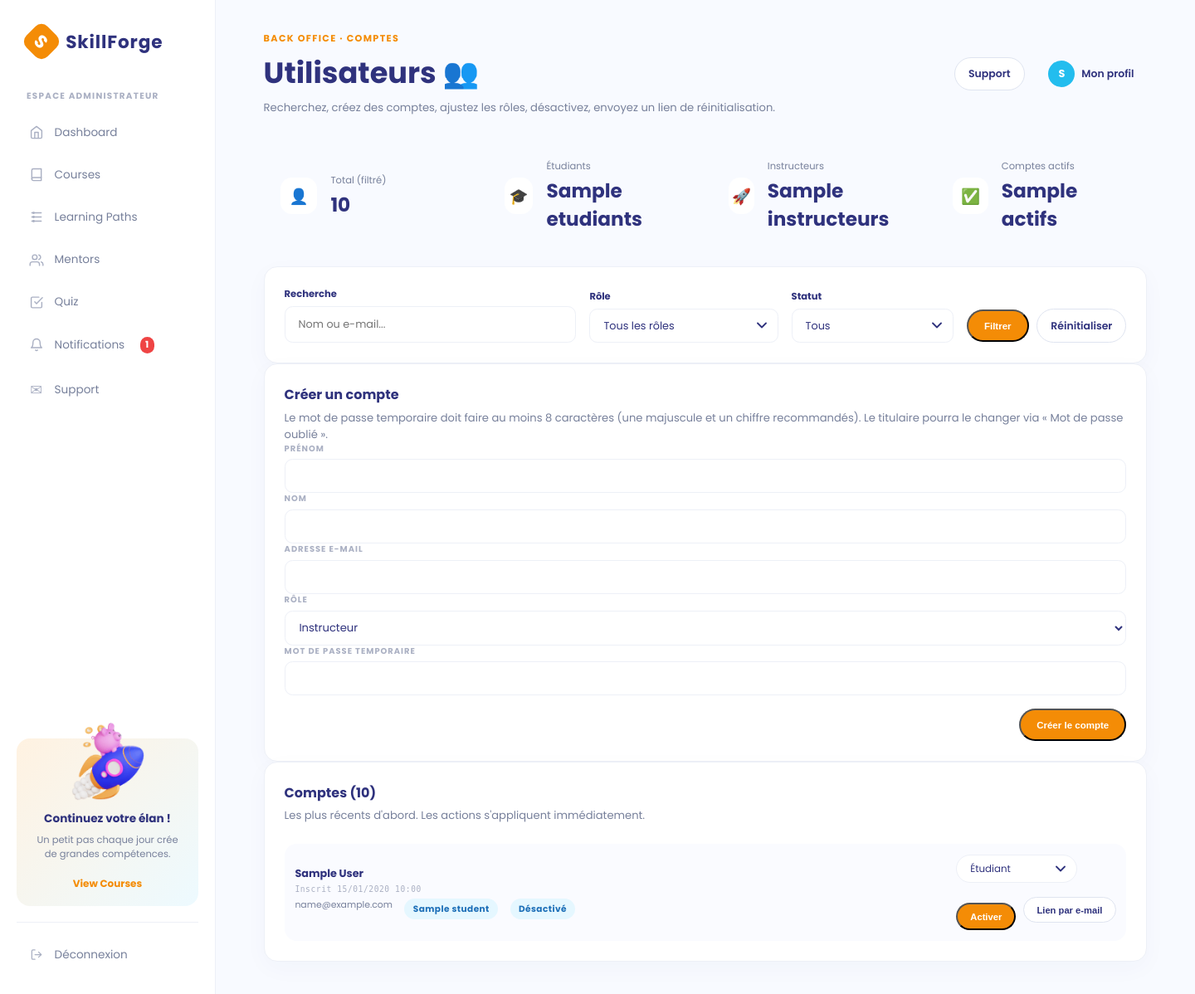
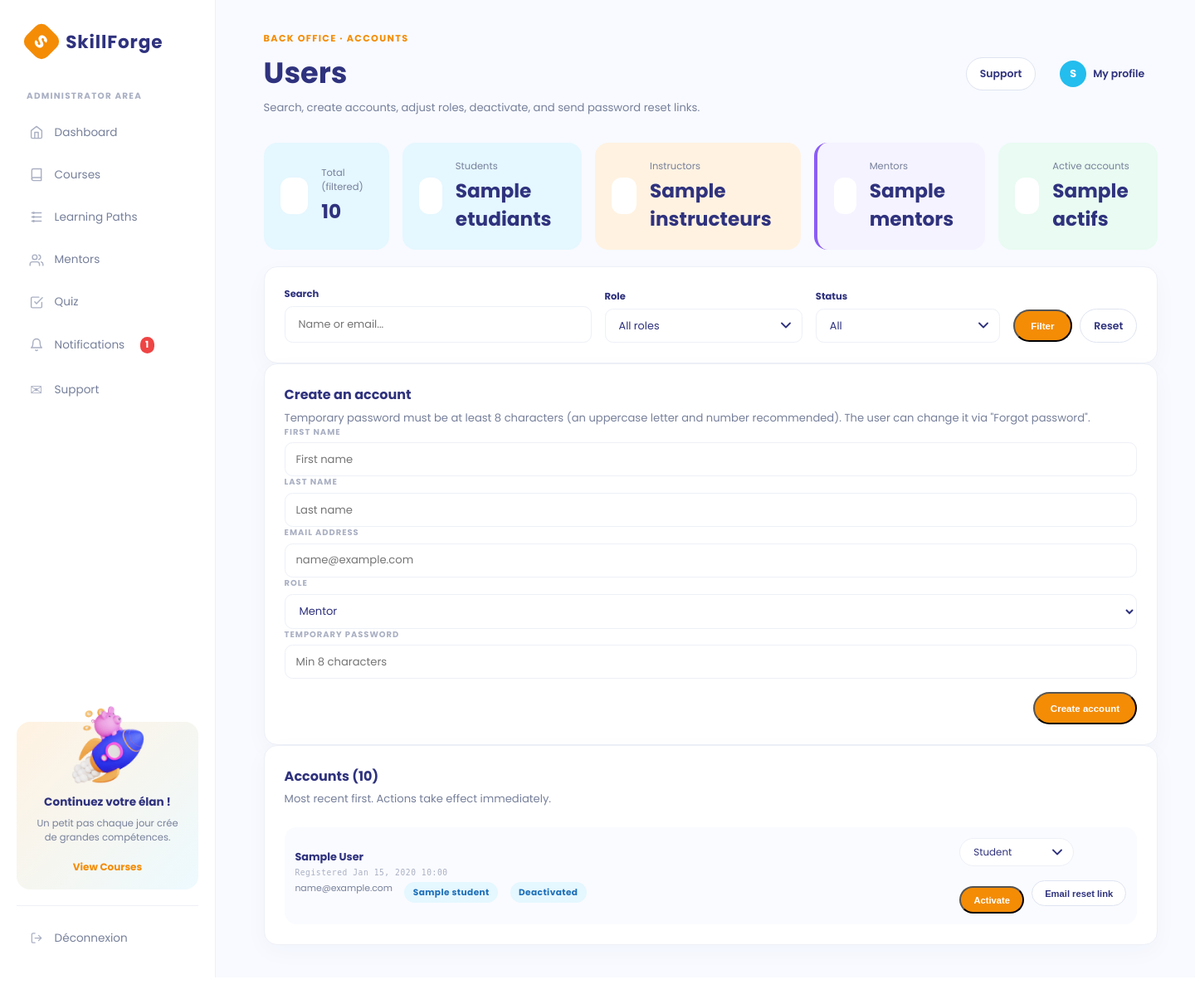
Before and after one commit to rayssen-draouil/Django-E-learning-, a Django app: template templates/users/admin_users.html in a window 1440 px wide. Shown: the whole page at 83% size. Run offline with Django 5.2, Linux system fonts and the light colour scheme; the template is opened without the code that fills it: most values are stand-ins (such as "Sample title", 1, 10 or a date in 2020); some libraries are stand-ins or nearby versions.

Commit message:
feat: translate users admin and support pages to English, add Mentor role and modernize AI icons

```diff
--- a/apps/support/templates/support/list_admin.html
+++ b/apps/support/templates/support/list_admin.html
@@ -31,7 +31,7 @@
                 </div>
             </form>
         </section>
-        <p class="support-result"><span><strong>{{ queue.total }}</strong> ticket{{ queue.total|pluralize }} in the queue</span><span>Tri&nbsp;: {% if filters.sort == "priority" %}priority{% elif filters.sort == "oldest" %}oldest first{% else %}recent activity{% endif %}</span></p>
+        <p class="support-result"><span><strong>{{ queue.total }}</strong> ticket{{ queue.total|pluralize }} in the queue</span><span>Sort&nbsp;: {% if filters.sort == "priority" %}priority{% elif filters.sort == "oldest" %}oldest first{% else %}recent activity{% endif %}</span></p>
         <section class="panel" aria-label="Requests">
             <div class="panel-heading">
                 <div><h2>Requests</h2><p>Filtered list, most recent first by default.</p></div>
--- a/templates/users/admin_users.html
+++ b/templates/users/admin_users.html
@@ -1,102 +1,201 @@
-{% load static %}<!doctype html><html lang="fr"><head><meta charset="utf-8"><meta name="viewport" content="width=device-width, initial-scale=1"><title>Comptes utilisateurs | SkillForge</title><link rel="shortcut icon" type="image/png" href="{% static 'backoffice/images/favicon.png' %}"><link rel="preconnect" href="https://fonts.googleapis.com"><link href="https://fonts.googleapis.com/css2?family=Poppins:wght@400;500;600;700&display=swap" rel="stylesheet"><link rel="stylesheet" href="{% static 'backoffice/dashboard.css' %}?v=9"></head><body class="dashboard-body"><div class="dashboard-shell">
-    {% include "backoffice/partials/sidebar.html" with section="users" role_label="ESPACE ADMINISTRATEUR" %}
+{% load static %}<!doctype html>
+<html lang="en">
+<head>
+    <meta charset="utf-8">
+    <meta name="viewport" content="width=device-width, initial-scale=1">
+    <title>User Accounts | SkillForge</title>
+    <link rel="shortcut icon" type="image/png" href="{% static 'backoffice/images/favicon.png' %}">
+    <link rel="preconnect" href="https://fonts.googleapis.com">
+    <link href="https://fonts.googleapis.com/css2?family=Poppins:wght@400;500;600;700&display=swap" rel="stylesheet">
+    <link rel="stylesheet" href="{% static 'backoffice/dashboard.css' %}?v=10">
+    <script src="https://cdn.jsdelivr.net/npm/iconify-icon@1.0.8/dist/iconify-icon.min.js"></script>
+    <style>
+        .stats-grid-5 {
+            display: grid;
+            grid-template-columns: repeat(5, 1fr);
+            gap: 1rem;
+            margin-bottom: 1.25rem;
+        }
+        @media (max-width: 1100px) {
+            .stats-grid-5 { grid-template-columns: repeat(3, 1fr); }
+        }
+        @media (max-width: 768px) {
+            .stats-grid-5 { grid-template-columns: repeat(2, 1fr); }
+        }
+        @media (max-width: 480px) {
+            .stats-grid-5 { grid-template-columns: 1fr; }
+        }
+        .stat-icon {
+            display: flex;
+            align-items: center;
+            justify-content: center;
+            font-size: 1.45rem;
+            border-radius: 0.75rem;
+        }
+        .stat-icon iconify-icon {
+            display: inline-block;
+        }
+        .bar-purple {
+            border-left: 4px solid #8b5cf6;
+        }
+        .light-purple {
+            background: #f5f3ff;
+        }
+        .support-chip--purple {
+            background: #ede9fe;
+            color: #6d28d9;
+        }
+    </style>
+</head>
+<body class="dashboard-body">
+<div class="dashboard-shell">
+    {% include "backoffice/partials/sidebar.html" with section="users" role_label="ADMINISTRATOR AREA" %}
     <main class="dashboard-main admin-users">
         {% for message in messages %}
             <div class="support-msg support-msg--{{ message.tags }}">{{ message }}</div>
         {% endfor %}
         <header class="dashboard-header">
             <div>
-                <p class="eyebrow">BACK OFFICE &#183; COMPTES</p>
-                <h1>Utilisateurs <span aria-hidden="true">&#128101;</span></h1>
-                <p class="header-subtitle">Recherchez, créez des comptes, ajustez les rôles, désactivez, envoyez un lien de réinitialisation.</p>
+                <p class="eyebrow">BACK OFFICE &#183; ACCOUNTS</p>
+                <h1>Users <iconify-icon icon="solar:users-group-two-rounded-bold-duotone" style="font-size: 1.75rem; vertical-align: middle; margin-left: 0.35rem; color: #f59e0b;"></iconify-icon></h1>
+                <p class="header-subtitle">Search, create accounts, adjust roles, deactivate, and send password reset links.</p>
             </div>
             <div class="header-actions">
                 <a href="{% url 'support:dashboard' %}" class="outline-button">Support</a>
                 <a href="{% url 'users:profile' %}" class="profile-chip">
                     <span>{{ user.first_name|default:"S"|first|upper }}</span>
-                    {{ user.first_name|default:"Mon profil" }}
+                    {{ user.first_name|default:"My profile" }}
                 </a>
             </div>
         </header>
 
-        <section class="stats-grid" aria-label="Statistiques des comptes">
-            <article class="stat-card bar-grey"><div class="stat-icon">&#128100;</div><div><p>Total (filtré)</p><strong>{{ total }}</strong></div></article>
-            <article class="stat-card bar-blue"><div class="stat-icon">&#127891;</div><div><p>Étudiants</p><strong>{{ etudiants }}</strong></div></article>
-            <article class="stat-card bar-orange"><div class="stat-icon">&#128640;</div><div><p>Instructeurs</p><strong>{{ instructeurs }}</strong></div></article>
-            <article class="stat-card bar-green"><div class="stat-icon">&#9989;</div><div><p>Comptes actifs</p><strong>{{ actifs }}</strong></div></article>
+        <section class="stats-grid stats-grid-5" aria-label="Account Statistics">
+            <article class="stat-card bar-grey light-blue">
+                <div class="stat-icon" style="color: #64748b;">
+                    <iconify-icon icon="solar:users-group-rounded-bold-duotone"></iconify-icon>
+                </div>
+                <div><p>Total (filtered)</p><strong>{{ total }}</strong></div>
+            </article>
+            <article class="stat-card bar-blue light-blue">
+                <div class="stat-icon" style="color: #0284c7;">
+                    <iconify-icon icon="solar:diploma-bold-duotone"></iconify-icon>
+                </div>
+                <div><p>Students</p><strong>{{ etudiants }}</strong></div>
+            </article>
+            <article class="stat-card bar-orange light-orange">
+                <div class="stat-icon" style="color: #ea580c;">
+                    <iconify-icon icon="solar:presentation-graph-bold-duotone"></iconify-icon>
+                </div>
+                <div><p>Instructors</p><strong>{{ instructeurs }}</strong></div>
+            </article>
+            <article class="stat-card bar-purple light-purple">
+                <div class="stat-icon" style="color: #7c3aed;">
+                    <iconify-icon icon="solar:cup-star-bold-duotone"></iconify-icon>
+                </div>
+                <div><p>Mentors</p><strong>{{ mentors }}</strong></div>
+            </article>
+            <article class="stat-card bar-green light-green">
+                <div class="stat-icon" style="color: #16a34a;">
+                    <iconify-icon icon="solar:check-circle-bold-duotone"></iconify-icon>
+                </div>
+                <div><p>Active accounts</p><strong>{{ actifs }}</strong></div>
+            </article>
         </section>
 
-        <section class="panel" aria-label="Filtres">
+        <section class="panel" aria-label="Filters">
             <form method="get" class="dashboard-filter-form">
                 <div class="filter-field">
-                    <label for="q">Recherche</label>
-                    <input id="q" name="q" type="search" value="{{ filters.q }}" placeholder="Nom ou e-mail...">
+                    <label for="q">Search</label>
+                    <input id="q" name="q" type="search" value="{{ filters.q }}" placeholder="Name or email...">
                 </div>
                 <div class="filter-field">
-                    <label for="role">Rôle</label>
+                    <label for="role">Role</label>
                     <select id="role" name="role">
-                        <option value="">Tous les rôles</option>
-                        <option value="student" {% if filters.role == 'student' %}selected{% endif %}>Étudiants</option>
-                        <option value="instructor" {% if filters.role == 'instructor' %}selected{% endif %}>Instructeurs</option>
-                        <option value="admin" {% if filters.role == 'admin' %}selected{% endif %}>Administrateurs</option>
+                        <option value="">All roles</option>
+                        <option value="student" {% if filters.role == 'student' %}selected{% endif %}>Students</option>
+                        <option value="instructor" {% if filters.role == 'instructor' %}selected{% endif %}>Instructors</option>
+                        <option value="mentor" {% if filters.role == 'mentor' %}selected{% endif %}>Mentors</option>
+                        <option value="admin" {% if filters.role == 'admin' %}selected{% endif %}>Administrators</option>
                     </select>
                 </div>
                 <div class="filter-field">
-                    <label for="active">Statut</label>
+                    <label for="active">Status</label>
                     <select id="active" name="active">
-                        <option value="">Tous</option>
-                        <option value="yes" {% if filters.active == 'yes' %}selected{% endif %}>Actifs</option>
-                        <option value="no" {% if filters.active == 'no' %}selected{% endif %}>Désactivés</option>
+                        <option value="">All</option>
+                        <option value="yes" {% if filters.active == 'yes' %}selected{% endif %}>Active</option>
+                        <option value="no" {% if filters.active == 'no' %}selected{% endif %}>Deactivated</option>
                     </select>
                 </div>
                 <div class="support-form-actions">
-                    <button class="primary-button" type="submit">Filtrer</button>
-                    <a class="outline-button" href="{% url 'users:admin_users' %}">Réinitialiser</a>
+                    <button class="primary-button" type="submit">Filter</button>
+                    <a class="outline-button" href="{% url 'users:admin_users' %}">Reset</a>
                 </div>
             </form>
         </section>
 
-        <section class="panel" aria-label="Créer un compte">
+        <section class="panel" aria-label="Create account">
             <div class="panel-heading">
-                <div><h2>Créer un compte</h2><p>Le mot de passe temporaire doit faire au moins 8 caractères (une majuscule et un chiffre recommandés). Le titulaire pourra le changer via &#171;&#160;Mot de passe oublié&#160;&#187;.</p></div>
+                <div>
+                    <h2>Create an account</h2>
+                    <p>Temporary password must be at least 8 characters (an uppercase letter and number recommended). The user can change it via "Forgot password".</p>
+                </div>
             </div>
             <form method="post" class="support-form">
                 {% csrf_token %}
                 <input type="hidden" name="action" value="create">
                 <div class="support-fields">
-                    <div><label for="c-prenom">Prénom</label><input id="c-prenom" name="first_name" required></div>
-                    <div><label for="c-nom">Nom</label><input id="c-nom" name="last_name" required></div>
-                    <div><label for="c-email">Adresse e-mail</label><input id="c-email" name="email" type="email" required></div>
-                    <div><label for="c-role">Rôle</label>
+                    <div><label for="c-prenom">First name</label><input id="c-prenom" name="first_name" required placeholder="First name"></div>
+                    <div><label for="c-nom">Last name</label><input id="c-nom" name="last_name" required placeholder="Last name"></div>
+                    <div><label for="c-email">Email address</label><input id="c-email" name="email" type="email" required placeholder="name@example.com"></div>
+                    <div>
+                        <label for="c-role">Role</label>
                         <select id="c-role" name="role">
-                            <option value="student">Étudiant</option>
-                            <option value="instructor" selected>Instructeur</option>
+                            <option value="student">Student</option>
+                            <option value="instructor">Instructor</option>
+                            <option value="mentor" selected>Mentor</option>
+                            <option value="admin">Administrator</option>
                         </select>
                     </div>
-                    <div><label for="c-pass">Mot de passe temporaire</label><input id="c-pass" name="password" type="text" minlength="8" required></div>
+                    <div><label for="c-pass">Temporary password</label><input id="c-pass" name="password" type="text" minlength="8" required placeholder="Min 8 characters"></div>
                 </div>
-                <div class="support-form-actions"><button class="primary-button" type="submit">Créer le compte</button></div>
+                <div class="support-form-actions">
+                    <button class="primary-button" type="submit">Create account</button>
+                </div>
             </form>
         </section>
 
-        <section class="panel" aria-label="Comptes">
+        <section class="panel" aria-label="Accounts">
             <div class="panel-heading">
-                <div><h2>Comptes ({{ total }})</h2><p>Les plus récents d'abord. Les actions s'appliquent immédiatement.</p></div>
+                <div>
+                    <h2>Accounts ({{ total }})</h2>
+                    <p>Most recent first. Actions take effect immediately.</p>
+                </div>
             </div>
             <div class="course-list">
                 {% for compte in comptes %}
                 <article class="course-row">
                     <div class="course-info">
                         <h3>{{ compte.first_name }} {{ compte.last_name }}</h3>
-                        <div class="support-ref">Inscrit {{ compte.created_at|date:"d/m/Y H:i" }}</div>
+                        <div class="support-ref">Registered {{ compte.created_at|date:"M j, Y H:i" }}</div>
                         <div class="course-meta">
                             <span>{{ compte.email }}</span>
-                            {% if compte.role == 'admin' %}<span class="support-chip support-chip--urgent">{{ role_status.admin }}</span>
-                            {% elif compte.role == 'instructor' %}<span class="support-chip support-chip--medium">{{ role_status.instructor }}</span>
-                            {% else %}<span class="support-chip support-chip--low">{{ role_status.student }}</span>{% endif %}
-                            {% if compte.is_active %}<span class="support-chip support-chip--resolved">Actif</span>
-                            {% else %}<span class="support-chip support-chip--open">Désactivé</span>{% endif %}
-                            {% if compte.id == self_id %}<span class="support-chip">Vous</span>{% endif %}
+                            {% if compte.role == 'admin' %}
+                                <span class="support-chip support-chip--urgent">{{ role_status.admin|default:"Administrator" }}</span>
+                            {% elif compte.role == 'mentor' %}
+                                <span class="support-chip support-chip--purple">{{ role_status.mentor|default:"Mentor" }}</span>
+                            {% elif compte.role == 'instructor' %}
+                                <span class="support-chip support-chip--medium">{{ role_status.instructor|default:"Instructor" }}</span>
+                            {% else %}
+                                <span class="support-chip support-chip--low">{{ role_status.student|default:"Student" }}</span>
+                            {% endif %}
+
+                            {% if compte.is_active %}
+                                <span class="support-chip support-chip--resolved">Active</span>
+                            {% else %}
+                                <span class="support-chip support-chip--open">Deactivated</span>
+                            {% endif %}
+
+                            {% if compte.id == self_id %}<span class="support-chip">You</span>{% endif %}
                         </div>
                     </div>
                     <div class="course-actions">
@@ -105,9 +204,10 @@
                             <input type="hidden" name="action" value="change_role">
                             <input type="hidden" name="user_id" value="{{ compte.id }}">
                             <select name="new_role" onchange="this.form.submit()">
-                                <option value="student" {% if compte.role == 'student' %}selected{% endif %}>Étudiant</option>
-                                <option value="instructor" {% if compte.role == 'instructor' %}selected{% endif %}>Instructeur</option>
-                                <option value="admin" {% if compte.role == 'admin' %}selected{% endif %}>Administrateur</option>
+                                <option value="student" {% if compte.role == 'student' %}selected{% endif %}>Student</option>
+                                <option value="instructor" {% if compte.role == 'instructor' %}selected{% endif %}>Instructor</option>
+                                <option value="mentor" {% if compte.role == 'mentor' %}selected{% endif %}>Mentor</option>
+                                <option value="admin" {% if compte.role == 'admin' %}selected{% endif %}>Administrator</option>
                             </select>
                         </form>
                         <form method="post">
@@ -115,20 +215,24 @@
                             <input type="hidden" name="action" value="toggle_active">
                             <input type="hidden" name="user_id" value="{{ compte.id }}">
                             <input type="hidden" name="become_active" value="{% if compte.is_active %}0{% else %}1{% endif %}">
-                            <button class="{% if compte.is_active %}outline-button{% else %}primary-button{% endif %}" type="submit">{% if compte.is_active %}Désactiver{% else %}Activer{% endif %}</button>
+                            <button class="{% if compte.is_active %}outline-button{% else %}primary-button{% endif %}" type="submit">
+                                {% if compte.is_active %}Deactivate{% else %}Activate{% endif %}
+                            </button>
                         </form>
                         <form method="post">
                             {% csrf_token %}
                             <input type="hidden" name="action" value="send_reset">
                             <input type="hidden" name="user_id" value="{{ compte.id }}">
-                            <button class="outline-button" type="submit" title="Envoyer à cette adresse un lien de choix de mot de passe valable 30 minutes">Lien par e-mail</button>
+                            <button class="outline-button" type="submit" title="Send a password reset link to this email address (valid for 30 minutes)">Email reset link</button>
                         </form>
                     </div>
                 </article>
                 {% empty %}
-                    <p>Aucun compte ne correspond à ces filtres.</p>
+                    <p>No accounts match these filters.</p>
                 {% endfor %}
             </div>
         </section>
     </main>
-</div></body></html>
+</div>
+</body>
+</html>
```
Also changed, not shown: apps/support/templates/support/list_student.html (+14 -13 lines), apps/users/services.py (+8 -8 lines), apps/users/views.py (+8 -8 lines).
